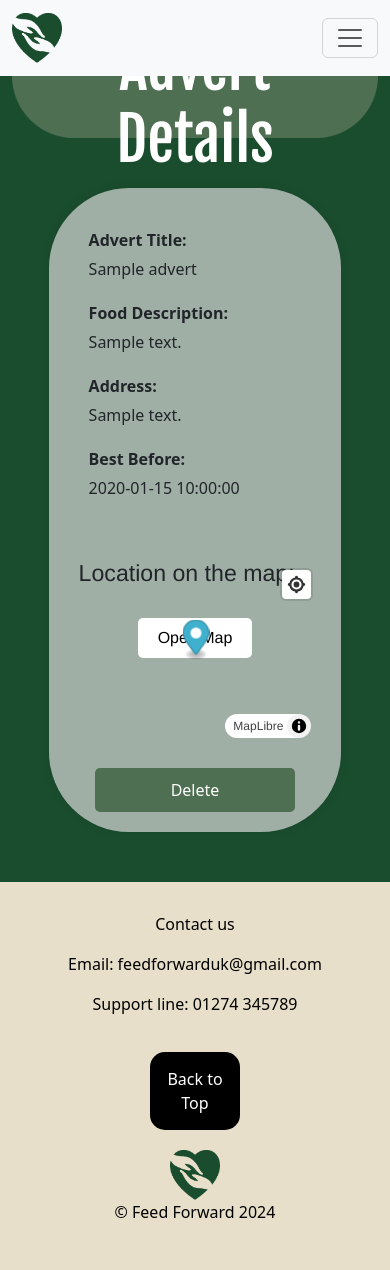
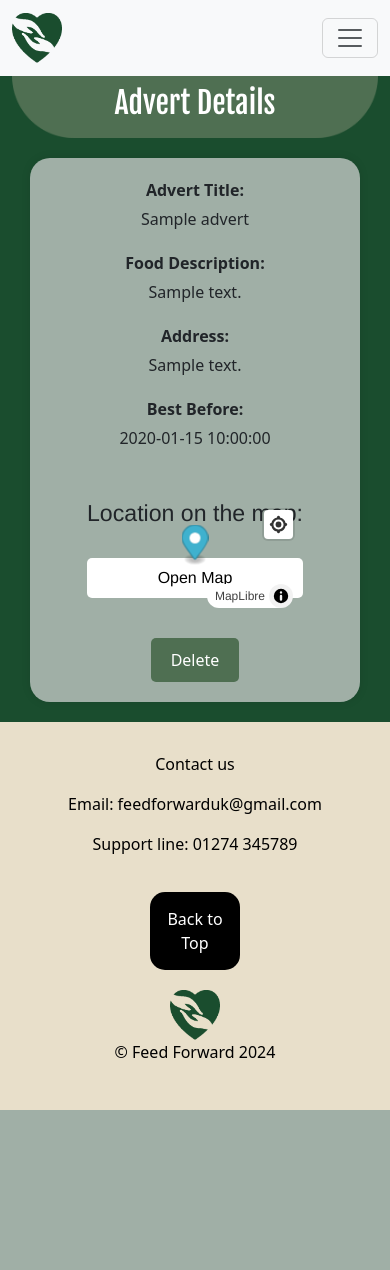
Before and after one commit to SxryxnshS5/FeedForward, a Flask app: page /advert_details/1 in a window 390 px wide. After the commit the page ends 1110 px from the top, so only its background shows below. Run offline with Flask 3, Linux system fonts and the light colour scheme; a user stored in the database is signed in; tables that the repository leaves empty hold one stand-in row (values such as "Sample post"); some libraries are stand-ins or nearby versions.

Commit message:
ad details, collection_confirmation, listed_adverts, account overview amended for mobile view

```diff
--- a/static/css/advert_details.css
+++ b/static/css/advert_details.css
@@ -60,6 +60,7 @@ input[type="time"] {
     border-radius: 5px;
     box-sizing: border-box;
     font-size: 16px;
+
 }
 
 textarea {
@@ -76,6 +77,7 @@ input[type="submit"] {
     font-size: 16px;
     display: block;
     margin: 0 auto;
+    margin-bottom: 20px;
 }
 
 input[type="submit"]:hover {
@@ -95,6 +97,7 @@ input[type="submit"]:hover {
     margin: 0 auto;
     width: 200px;
     text-align: center;
+
 }
 
 .btn1:hover,
@@ -155,3 +158,50 @@ input[type="submit"]:hover {
     margin-top: 25px;
     border-radius: 5px;
 }
+
+@media (max-width: 768px) {
+    .background-container {
+        width: 90%;
+        margin: 20px auto;
+        border-radius: 20px;
+        padding: 10px;
+        justify-content: center;
+        justify-items: center;
+    }
+
+    .fjalla-one-regular {
+        font-size: 30px;
+    }
+
+    .form-container {
+        max-width: 100%;
+        padding: 10px;
+    }
+
+    .btn1,
+    .btn2 {
+        width: 100%;
+        margin-bottom: 10px;
+    }
+
+    .map-container h3 {
+        margin-left: 0;
+        text-align: center;
+    }
+
+    .open-map-button {
+        width: 100%;
+        margin-top: 10px;
+        margin-bottom: 20px;
+    }
+
+    .col-lg-6 {
+        display: block;
+        width: 100%;
+    }
+
+    .form-group {
+    margin-bottom: 20px;
+        text-align: center;
+}
+}
--- a/users/views.py
+++ b/users/views.py
@@ -142,7 +142,11 @@ def account():
 @users_blueprint.route('/changedetails', methods=['GET', 'POST'])
 @login_required
 def change_details():
-    """Function that allows users to change their details"""
+    """Function that allows users to change their details
+    Created By Toby, amended by Emmanouel
+    Returns:
+        flask.Response: Renders the change_details.html template
+    """
     form = ChangeCredentialsForm(object=current_user)
     if form.validate_on_submit():
         with app.app_context():
```
Also changed, not shown: static/css/account_overview.css (+67 -0 lines), static/css/collect_confirmation.css (+58 -0 lines), static/css/listed_adverts.css (+11 -12 lines).
